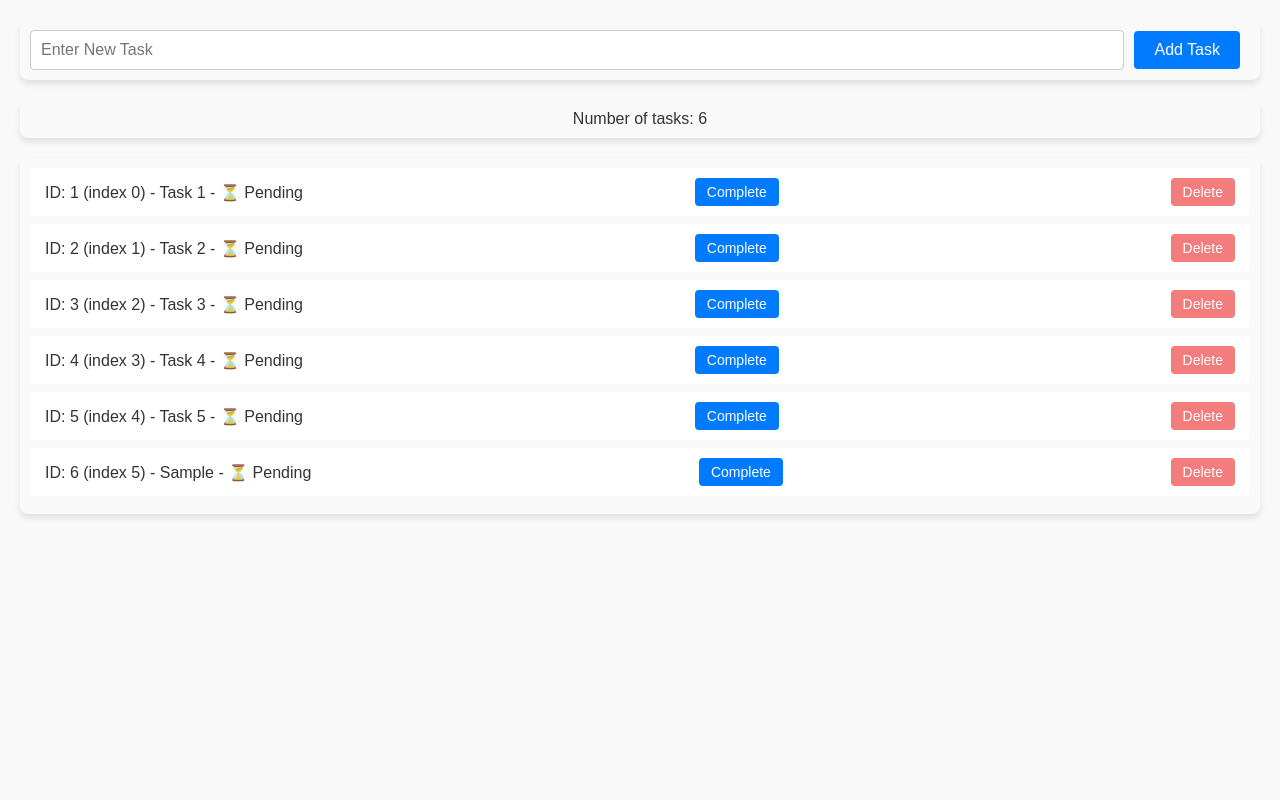
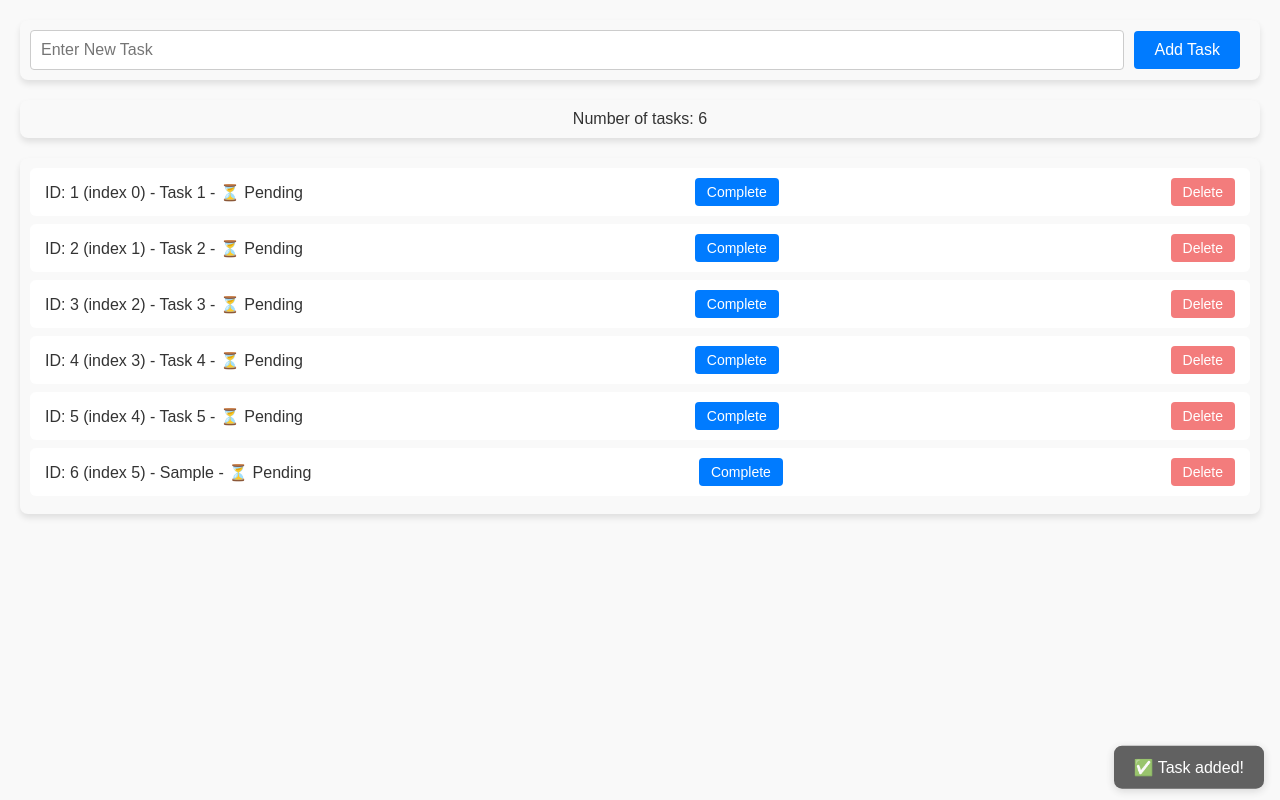
Before and after one commit to jrletner/tasks-lecture, an Angular app: page / in a window 1280 px wide. Both pictures are taken after typing "Sample" into the empty fields and a click on the button "Add Task". Built offline with nearby package versions, Linux system fonts and the light colour scheme.

Commit message:
Add notification component and integrate notification service for task actions

```diff
--- a/src/app/app.component.html
+++ b/src/app/app.component.html
@@ -1,2 +1,3 @@
 <app-task-form/>
 <app-task-list/>
+<app-notification></app-notification>
--- a/src/app/app.component.ts
+++ b/src/app/app.component.ts
@@ -2,10 +2,11 @@ import { Component } from '@angular/core';
 import { RouterOutlet } from '@angular/router';
 import { TaskFormComponent } from './task-form/task-form.component';
 import { TaskListComponent } from './task-list/task-list.component';
+import { SharedModule } from './shared/shared.module';
 
 @Component({
   selector: 'app-root',
-  imports: [TaskFormComponent, TaskListComponent],
+  imports: [TaskFormComponent, TaskListComponent, SharedModule],
   templateUrl: './app.component.html',
   styleUrl: './app.component.css',
 })
--- /dev/null
+++ b/src/app/notification/notification.component.css
@@ -0,0 +1,19 @@
+.toast {
+  position: fixed;
+  bottom: 16px;
+  right: 16px;
+  background-color: #323232;
+  color: white;
+  padding: 12px 20px;
+  border-radius: 8px;
+  box-shadow: 0 2px 10px rgba(0, 0, 0, 0.2);
+  z-index: 1000;
+  animation: fadeInOut 3s ease-in-out;
+}
+
+@keyframes fadeInOut {
+  0%   { opacity: 0; transform: translateY(20px); }
+  10%  { opacity: 1; transform: translateY(0); }
+  90%  { opacity: 1; transform: translateY(0); }
+  100% { opacity: 0; transform: translateY(20px); }
+}
--- /dev/null
+++ b/src/app/notification/notification.component.html
@@ -0,0 +1,5 @@
+@if (message()) {
+  <div class="toast">
+    {{ message() }}
+  </div>
+}
--- /dev/null
+++ b/src/app/notification/notification.component.ts
@@ -0,0 +1,13 @@
+import { Component, computed, inject } from '@angular/core';
+import { NotificationService } from '../shared/notification.service';
+@Component({
+  selector: 'app-notification',
+  standalone: false,
+  templateUrl: './notification.component.html',
+  styleUrls: ['./notification.component.css'],
+})
+export class NotificationComponent {
+  // constructor(private notificationService = NotificationService){}
+  private notificationService = inject(NotificationService);
+  message = computed(() => this.notificationService.message());
+}
--- /dev/null
+++ b/src/app/shared/notification.service.ts
@@ -0,0 +1,16 @@
+import { Injectable, signal } from '@angular/core';
+
+@Injectable({
+  providedIn: 'root',
+})
+export class NotificationService {
+  private _message = signal<string | null>(null);
+
+  readonly message = this._message.asReadonly();
+
+  show(msg: string) {
+    this._message.set(msg);
+    // Auto-clear after 3 seconds
+    setTimeout(() => this._message.set(null), 3000);
+  }
+}
--- a/src/app/shared/shared.module.ts
+++ b/src/app/shared/shared.module.ts
@@ -3,12 +3,20 @@ import { CommonModule } from '@angular/common';
 import { TaskStatusPipe } from './task-status.pipe';
 import { TaskHighlightDirective } from './task-highlight.directive';
 import { FormsModule } from '@angular/forms';
-
+import { NotificationComponent } from '../notification/notification.component';
 @NgModule({
-  declarations: [TaskStatusPipe, TaskHighlightDirective],
+  declarations: [
+    TaskStatusPipe,
+    TaskHighlightDirective,
+    NotificationComponent,],
   imports: [
     CommonModule, FormsModule,
   ],
-  exports: [FormsModule, TaskStatusPipe, TaskHighlightDirective, CommonModule],
+  exports: [
+    NotificationComponent,
+    FormsModule,
+    TaskStatusPipe,
+    TaskHighlightDirective,
+    CommonModule],
 })
 export class SharedModule { }
--- a/src/app/task-form/task-form.component.ts
+++ b/src/app/task-form/task-form.component.ts
@@ -1,6 +1,7 @@
 import { Component } from '@angular/core';
 import { TaskService } from '../shared/task.service';
 import { SharedModule } from '../shared/shared.module';
+import { NotificationService } from '../shared/notification.service';
 
 @Component({
   selector: 'app-task-form',
@@ -9,7 +10,7 @@ import { SharedModule } from '../shared/shared.module';
   styleUrl: './task-form.component.css',
 })
 export class TaskFormComponent {
-  constructor(private taskService: TaskService) {}
+  constructor(private taskService: TaskService, private notify: NotificationService) {}
 
   // Properties
   newTaskTitle = '';
@@ -24,5 +25,6 @@ export class TaskFormComponent {
       this.taskService.addTask(this.newTaskTitle);
       this.newTaskTitle = '';
     }
-  }
+      this.notify.show('✅ Task added!');
+    }
 }
--- a/src/app/task-list/task-list.component.ts
+++ b/src/app/task-list/task-list.component.ts
@@ -2,6 +2,7 @@ import { Component, Inject } from '@angular/core';
 import { NgClass } from '@angular/common';
 import { TaskService } from '../shared/task.service';
 import { SharedModule } from '../shared/shared.module';
+import { NotificationService } from '../shared/notification.service';
 
 @Component({
   selector: 'app-task-list',
@@ -10,7 +11,7 @@ import { SharedModule } from '../shared/shared.module';
   styleUrl: './task-list.component.css',
 })
 export class TaskListComponent {
-  constructor(private taskService: TaskService) {}
+  constructor(private taskService: TaskService, private notify: NotificationService) {}
 
   // method to get tasks
   get tasks() {
@@ -20,10 +21,12 @@ export class TaskListComponent {
   // method for deleting task
   deleteTask(id: number) {
     this.taskService.deleteTask(id);
+    this.notify.show('✌️ Task Deleted!');
   }
 
   // method to complete task
   completeTask(id: number) {
     this.taskService.completeTask(id);
+    this.notify.show('✔️ Task Completed!');
+    }
   }
-}
```
Also changed, not shown: 1 other file (tests, documents, lock files or other folders).
